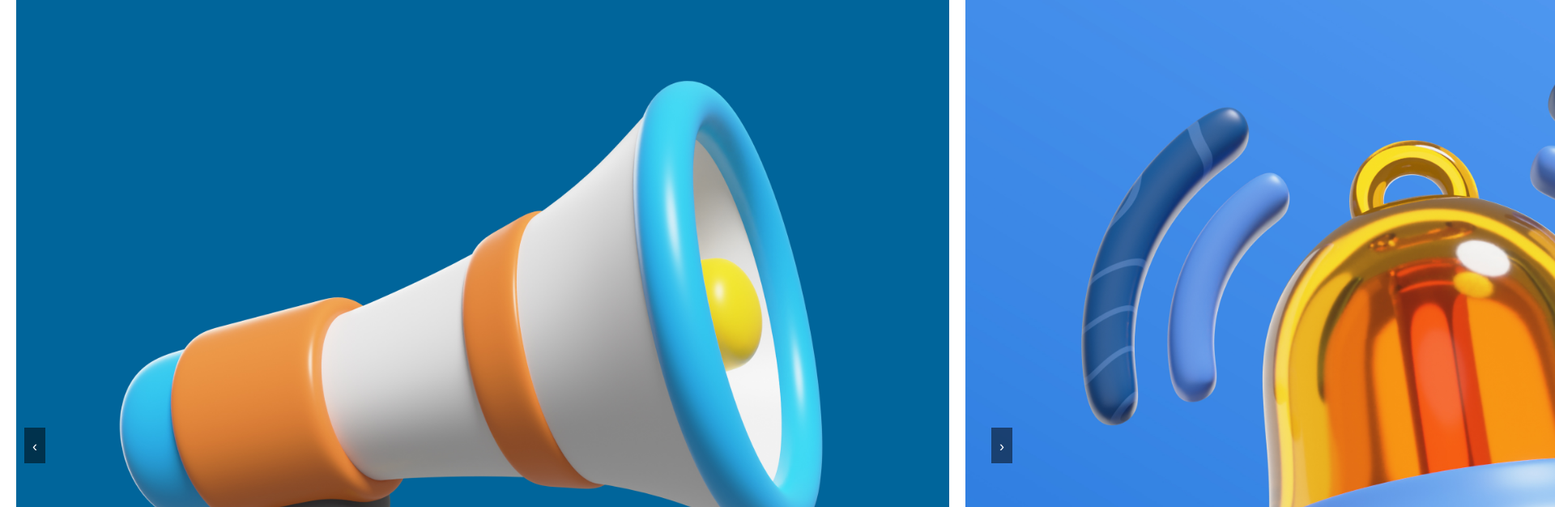
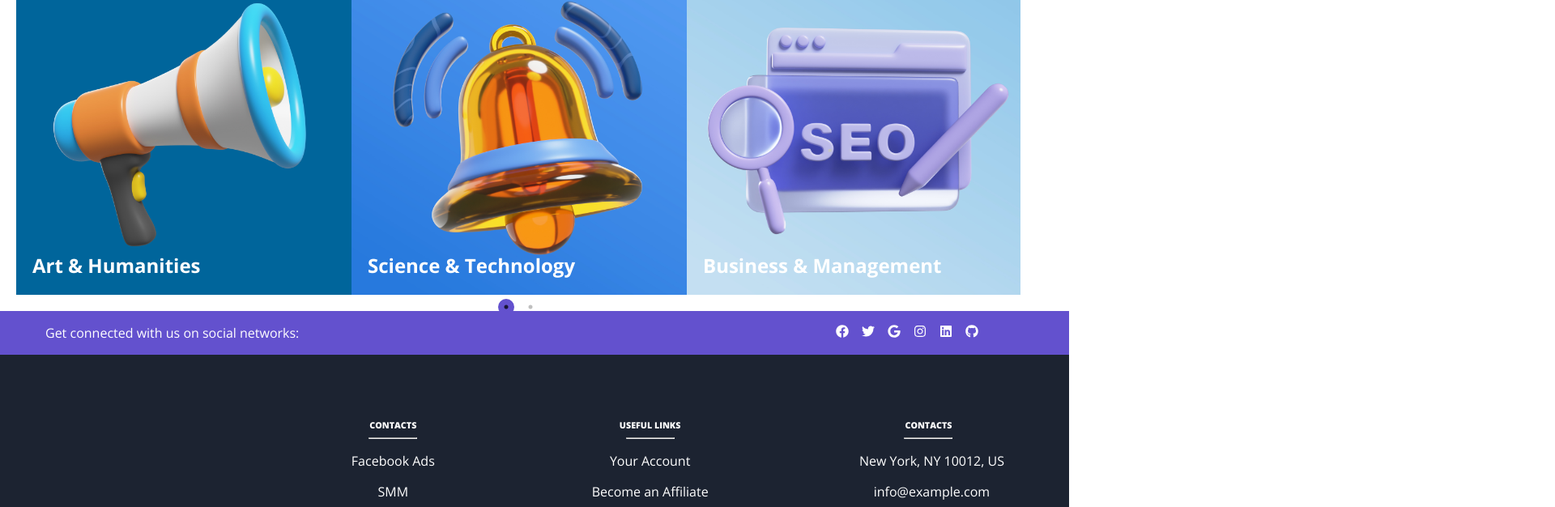
Before and after one commit to mlalayev/AdHoven, a React (Vite) app: page / in a window 1280 px wide. Shown: the part 630-1256 px from the top of the page at 81% size, 1920 px wide, since content can reach past the window. Built offline with nearby package versions, Linux system fonts and the light colour scheme; no server answers; grey boxes are pictures that could not be loaded.

Commit message:
my commit

```diff
--- a/package.json
+++ b/package.json
@@ -18,11 +18,14 @@
     "react-dom": "^18.3.1",
     "react-i18next": "^15.0.0",
     "react-icons": "^5.2.1",
-    "react-router-dom": "^6.25.1"
+    "react-router-dom": "^6.25.1",
+    "react-slick": "^0.30.2",
+    "slick-carousel": "^1.8.1"
   },
   "devDependencies": {
     "@types/react": "^18.3.3",
     "@types/react-dom": "^18.3.0",
+    "@types/react-slick": "^0.23.13",
     "@typescript-eslint/eslint-plugin": "^7.15.0",
     "@typescript-eslint/parser": "^7.15.0",
     "@vitejs/plugin-react": "^4.3.1",
--- a/src/Components/MainPage/MainPage-Cards/Cards.css
+++ b/src/Components/MainPage/MainPage-Cards/Cards.css
@@ -1,25 +1,21 @@
-.custom-slides {
-    display: flex;
+/* General slider container */
+.custom-slider {
     position: relative;
-    gap: 20px;
-    transition: transform 0.5s ease-in-out;
+    overflow: hidden;
+
 }
 
-.custom-slider{
+/* Custom slides container */
+.slick-slide {
     position: relative;
 }
 
-.custom-slide {
-    position: relative;
-    min-width: 90vw;
-}
-
-.custom-slide img {
+.slick-slide img {
     width: 100%;
     height: auto;
 }
 
-.custom-slide-content {
+.slick-slide-content {
     position: absolute;
     bottom: 20px;
     left: 20px;
@@ -27,67 +23,105 @@
     transition: transform 0.5s ease-in-out;
 }
 
-.custom-slide-content p {
+.slick-slide-content p {
     display: none;
     margin-top: 10px;
 }
 
-.custom-slide:hover .custom-slide-content p {
+.slick-slide:hover .slick-slide-content p {
     display: block;
     transform: translateX(-100%);
 }
 
-.custom-prev,
-.custom-next {
+/* Navigation arrows */
+.slick-prev,
+.slick-next {
     position: absolute;
     top: 50%;
     transform: translateY(-50%);
     background: rgba(0, 0, 0, 0.5);
-    color: white;
+    color: rgb(167, 11, 11);
     border: none;
     font-size: 18px;
     padding: 10px;
     cursor: pointer;
-    display: flex;
-    align-items: center;
-    justify-content: center;
 }
 
-.custom-prev {
+.slick-prev {
     left: 10px;
 }
 
-.custom-next {
+.slick-next {
     right: 10px;
 }
 
-.custom-dots {
+/* Dots for navigation */
+.slick-dots {
     text-align: center;
     padding: 10px 0;
 }
 
-.custom-dot {
+.slick-dots li {
+    margin: 0 5px;
+}
+
+.slick-dots button {
     height: 10px;
     width: 10px;
-    background-color: #bbb;
+    background-color: black;
     border-radius: 50%;
-    display: inline-block;
-    margin: 0 5px;
     cursor: pointer;
+    border: none;
 }
 
-.custom-active-dot {
+.slick-dots .slick-active button {
     background-color: #6351CE;
 }
 
+/* Responsive adjustments */
 @media screen and (max-width: 768px) {
-    .custom-slide {
+    .slick-slide {
         width: 50%;
     }
 }
 
 @media screen and (max-width: 576px) {
-    .custom-slide {
+    .slick-slide {
         width: 100%;
     }
 }
+
+/* Customize the container for the dots */
+.slick-dots {
+    text-align: center;
+    padding: 10px 0;
+}
+
+/* Style each dot */
+.slick-dots li {
+    display: inline-block;
+    margin: 0 5px;
+}
+
+/* Style the button (dot) itself */
+.slick-dots button {
+    height: 12px; /* Change size */
+    width: 12px; /* Change size */
+    background-color: #bbb; /* Default color */
+    border-radius: 50%; /* Circle shape */
+    cursor: pointer;
+    border: none; /* Remove border */
+    padding: 0;
+    margin: 0;
+    outline: none;
+}
+
+/* Style the active dot */
+.slick-dots .slick-active button {
+    background-color: #6351CE; /* Active color */
+}
+
+/* Optional: Add hover effect */
+.slick-dots button:hover {
+    background-color: #aaa; /* Hover color */
+}
--- a/src/Components/MainPage/MainPage-Cards/Cards.tsx
+++ b/src/Components/MainPage/MainPage-Cards/Cards.tsx
@@ -1,8 +1,11 @@
-import React, { useState, useEffect } from 'react';
-import './Cards.css';
-import jsonData from '../../../../SectionTwoCardsData.json';
+import React from 'react';
+import './Cards.css'
+import Slider from 'react-slick';
+import 'slick-carousel/slick/slick.css';
+import 'slick-carousel/slick/slick-theme.css';
+import slides from '../../../../SectionTwoCardsData.json';
 
-interface Slide {
+type Slide = {
   image: string;
   title: {
     en: string;
@@ -14,87 +17,46 @@ interface Slide {
     az: string;
     ru: string;
   };
-}
+};
 
 const CustomSlider: React.FC = () => {
-    const [currentSlide, setCurrentSlide] = useState<number>(0);
-    const [visibleSlides, setVisibleSlides] = useState<number>(3);
-    const slides: Slide[] = jsonData;
-
-    const updateVisibleSlides = () => {
-        if (window.innerWidth <= 576) {
-            setVisibleSlides(1);
-        } else if (window.innerWidth <= 768) {
-            setVisibleSlides(2);
-        } else {
-            setVisibleSlides(3);
-        }
-    };
-
-    useEffect(() => {
-        updateVisibleSlides();
-        window.addEventListener('resize', updateVisibleSlides);
-        return () => window.removeEventListener('resize', updateVisibleSlides);
-    }, []);
-
-    const handleDotClick = (index: number) => {
-        setCurrentSlide((index * visibleSlides)/ dotsCount);
-    };
-
-    const dotsCount = Math.ceil(slides.length / visibleSlides);
-    const translateXValue = -(currentSlide * (100 / visibleSlides));
-
-    const handlePrevClick = () => {
-        if (currentSlide > 0) {
-            setCurrentSlide(currentSlide - 0.5);
-        }
-    };
-
-    const handleNextClick = () => {
-        if (currentSlide < slides.length - visibleSlides - 1.5) {
-            setCurrentSlide(currentSlide + 0.5);
-        }
+  const settings = {
+    dots: true,
+    infinite: true,
+    speed: 500,
+    slidesToShow: 3,
+    slidesToScroll: 3,
+    responsive: [
+      {
+        breakpoint: 768,
+        settings: {
+          slidesToShow: 2,
+          slidesToScroll: 2,
+        },
+      },
+      {
+        breakpoint: 576,
+        settings: {
+          slidesToShow: 1,
+          slidesToScroll: 1,
+        },
+      },
+    ],
   };
 
   return (
-        <div className="custom-slider">
-            <div
-                className="custom-slides"
-                style={{
-                    transform: `translateX(${translateXValue}%)`,
-                    width: `${slides.length * (100 / visibleSlides)}%`,
-                }}
-            >
-                {slides.map((slide, index) => (
-                    <div
-                        key={index}
-                        className="custom-slide"
-                        style={{ width: `${100 / visibleSlides}%` }}
-                    >
-                        <img src={slide.image} alt={slide.title.en} />
-                        <div className="custom-slide-content">
+    <div className="slick-slider-container">
+      <Slider {...settings}>
+        {slides.map((slide: Slide, index: number) => (
+          <div key={index} className="slick-slide">
+            <img className='slider-img' src={slide.image} alt={slide.title.en} />
+            <div className="slick-slide-content">
               <h1>{slide.title.en}</h1>
               <p>{slide.courses.en}</p>
             </div>
           </div>
         ))}
-            </div>
-            <button className="custom-prev" onClick={handlePrevClick} disabled={currentSlide === 0}>
-                ‹
-            </button>
-            <button className="custom-next" onClick={handleNextClick} disabled={currentSlide >= slides.length - visibleSlides}>
-                ›
-            </button>
-
-            <div className="custom-dots">
-                {Array.from({ length: dotsCount }).map((_, index) => (
-                    <span
-                        key={index}
-                        className={`custom-dot ${index === Math.floor(currentSlide / visibleSlides) ? 'custom-active-dot' : ''}`}
-                        onClick={() => handleDotClick(index)}
-                    ></span>
-                ))}
-            </div>
+      </Slider>
     </div>
   );
 };
```
Also changed, not shown: 1 other file (tests, documents, lock files or other folders). Lines whose indentation alone changed are shown as unchanged.
